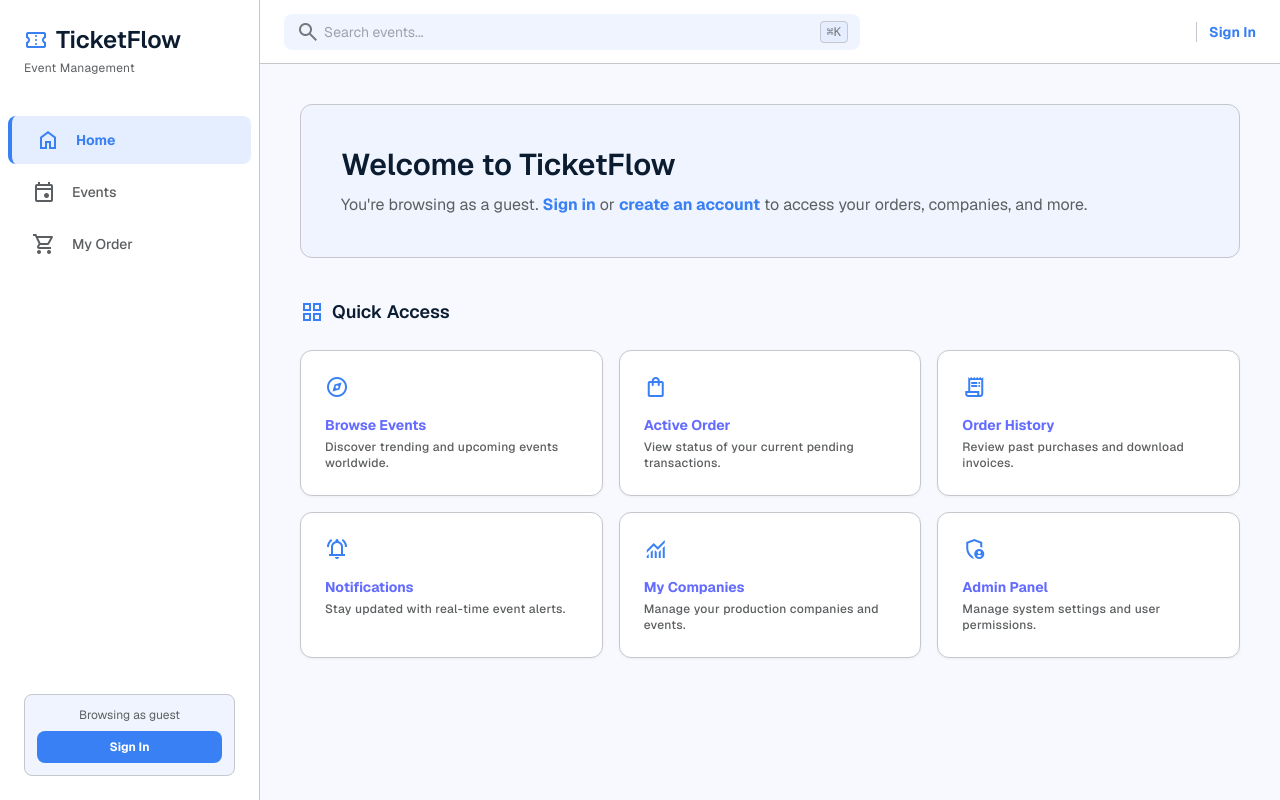
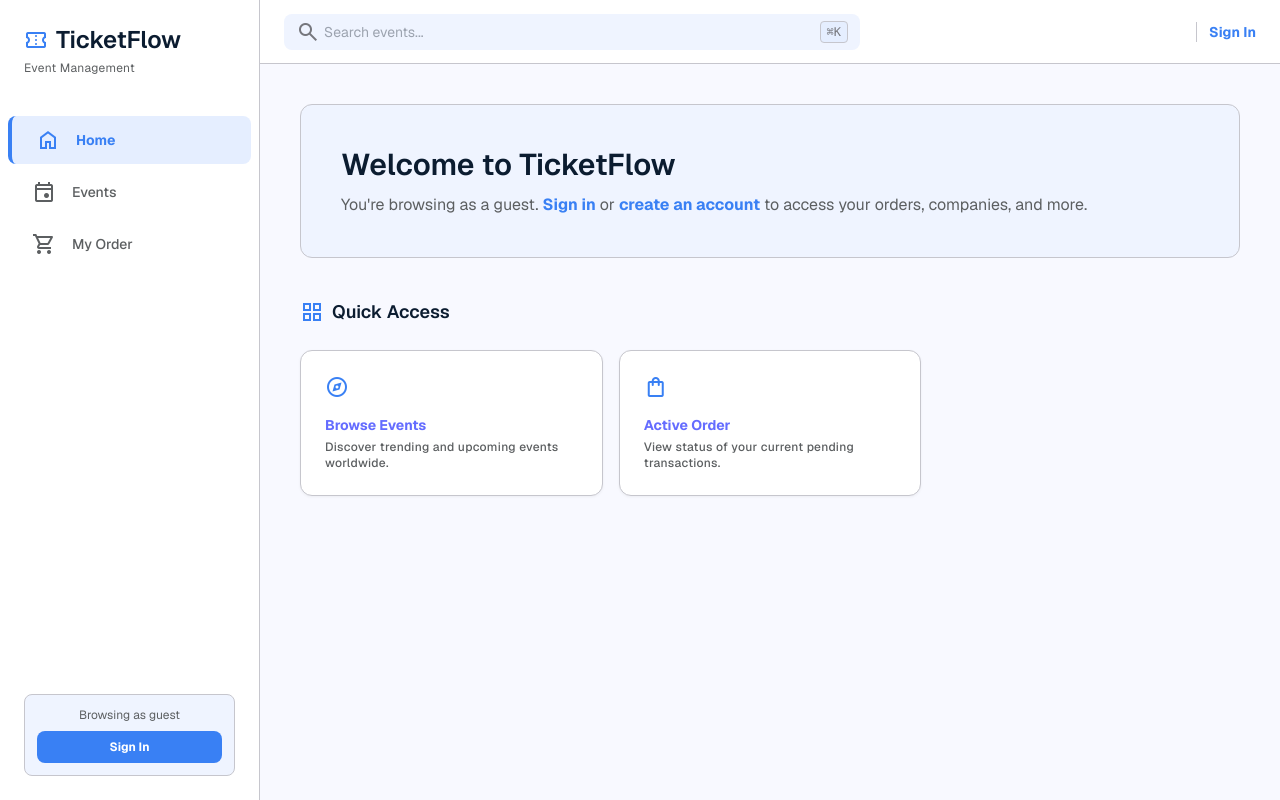
Before and after one commit to IdoNaim/WESP-Group-14B, a React (Vite) app in the folder frontend/: page /home in a window 1280 px wide. Built offline with nearby package versions, Linux system fonts and the light colour scheme.

Commit message:
added logout feature in dashboard

```diff
--- a/frontend/src/pages/dashboard/DashboardPage.tsx
+++ b/frontend/src/pages/dashboard/DashboardPage.tsx
@@ -27,10 +27,10 @@ const NAV_ITEMS: NavItem[] = [
   { label: 'Home',          icon: 'home',                 href: '/home',   active: true },
   { label: 'Events',        icon: 'event',                href: '/events' },
   { label: 'My Order',      icon: 'shopping_cart',        href: '/activeorder/' },
-  { label: 'Order History', icon: 'history',              href: '/orderhistory/',       memberOnly: true },
-  { label: 'Notifications', icon: 'notifications',        href: '/notifications',       memberOnly: true },
-  { label: 'My Companies',  icon: 'business',             href: '/companies',       memberOnly: true },
-  { label: 'Admin Panel',   icon: 'admin_panel_settings', href: '/admin',       memberOnly: true },
+  { label: 'Order History', icon: 'history',              href: '#',       memberOnly: true },
+  { label: 'Notifications', icon: 'notifications',        href: '#',       memberOnly: true },
+  { label: 'My Companies',  icon: 'business',             href: '#',       memberOnly: true },
+  { label: 'Admin Panel',   icon: 'admin_panel_settings', href: '#',       memberOnly: true },
 ];
 
 const QUICK_LINKS: QuickLinkCard[] = [
@@ -50,28 +50,28 @@ const QUICK_LINKS: QuickLinkCard[] = [
     icon: 'receipt_long',
     title: 'Order History',
     subtitle: 'Review past purchases and download invoices.',
-    href: '/orderhistory/',
+    href: '#',
     memberOnly: true,
   },
   {
     icon: 'notifications_active',
     title: 'Notifications',
     subtitle: 'Stay updated with real-time event alerts.',
-    href: '/notifications',
+    href: '#',
     memberOnly: true,
   },
   {
     icon: 'monitoring',
     title: 'My Companies',
     subtitle: 'Manage your production companies and events.',
-    href: '/companies',
+    href: '#',
     memberOnly: true,
   },
   {
     icon: 'admin_panel_settings',
     title: 'Admin Panel',
     subtitle: 'Manage system settings and user permissions.',
-    href: '/admin',
+    href: '#',
     memberOnly: true,
   },
 ];
@@ -178,6 +178,19 @@ export default function DashboardPage() {
 
   const isGuest = !username;
 
+  const handleLogout = async () => {
+    const token = localStorage.getItem('token');
+    if (!token || !permissions?.userId) return;
+    try {
+      await authApi.logout(token, permissions.userId);
+    } catch (e) {
+      // even if the call fails, clear local state and redirect
+    } finally {
+      localStorage.removeItem('token');
+      window.location.reload();
+    }
+  };
+
   // Filter nav items and quick links based on guest/member mode
   const visibleNavItems = NAV_ITEMS.filter(item => !item.memberOnly || !isGuest);
 
@@ -187,8 +200,8 @@ export default function DashboardPage() {
   );
 
   const visibleQuickLinks = QUICK_LINKS
-    // .filter(card => !card.memberOnly || !isGuest)
-    // .filter(card => card.title !== 'Admin Panel' || (permissions?.isAdmin ?? false));
+    .filter(card => !card.memberOnly || !isGuest)
+    .filter(card => card.title !== 'Admin Panel' || (permissions?.isAdmin ?? false));
 
   // Initials for avatar
   const initials = username
@@ -342,6 +355,13 @@ export default function DashboardPage() {
                 <div className="w-10 h-10 rounded-full bg-[#3980f4] flex items-center justify-center text-white font-bold text-sm border border-[#c6c6cd]">
                   {initials}
                 </div>
+                <button
+                  onClick={handleLogout}
+                  className="p-2 text-[#5c5f61] hover:text-[#ba1a1a] transition-colors"
+                  title="Logout"
+                >
+                  <MaterialIcon name="logout" />
+                </button>
               </>
             )}
           </div>
```
